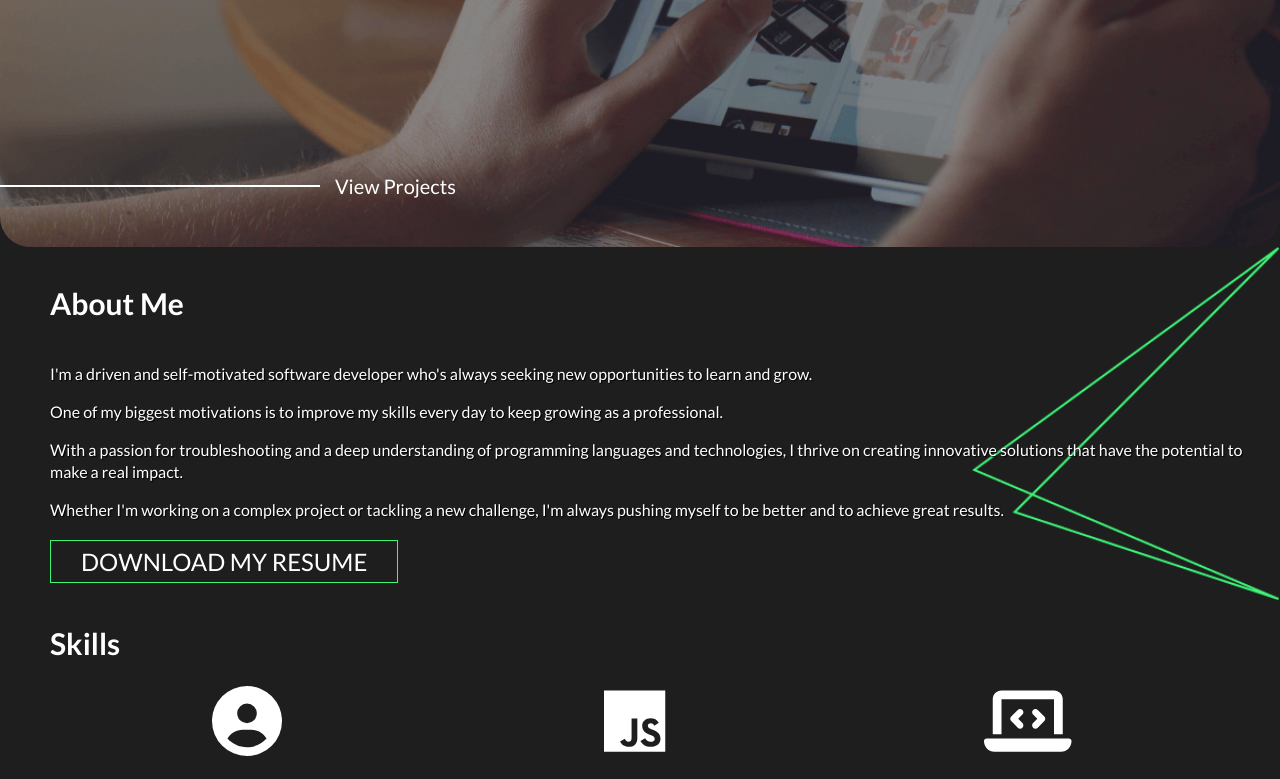
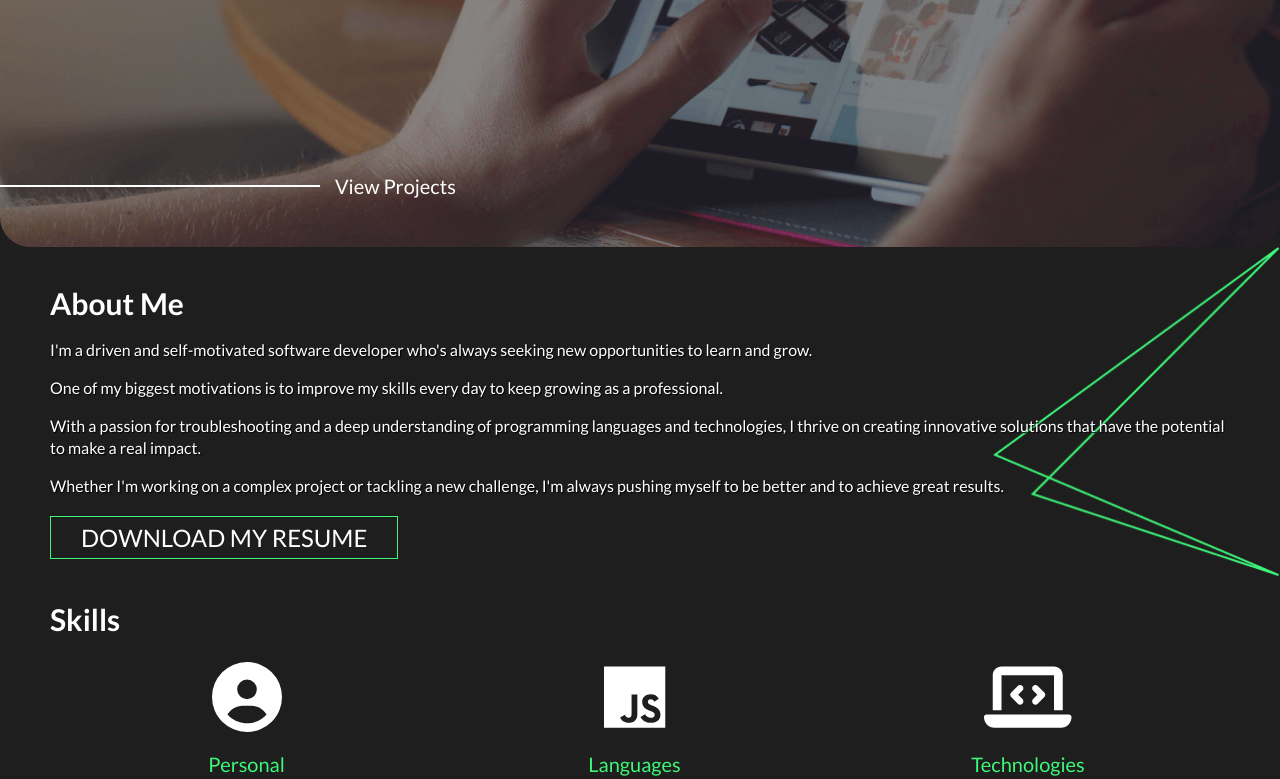
Before and after one commit to VicDario/my-portfolio, a Next.js app: page / in a window 1280 px wide. Shown: the part 553-1332 px from the top of the page. Built offline with nearby package versions, Linux system fonts and the light colour scheme.

Commit message:
[Change] Text padding

```diff
--- a/components/about-me/about-me.module.scss
+++ b/components/about-me/about-me.module.scss
@@ -22,11 +22,8 @@
 
 @media (min-width: 768px) {
     .about-me {
-        padding: 20px 0 20px 50px;
+        padding: 20px 50px;
         text-align: left;
-        h2 {
-            padding-bottom: 24px;
-        }
         .background {
             object-position: 100% 50%;
         }
```
